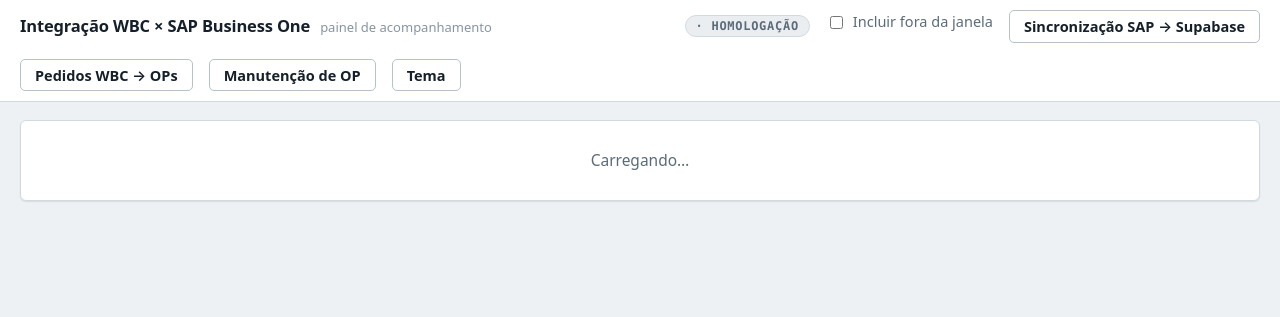
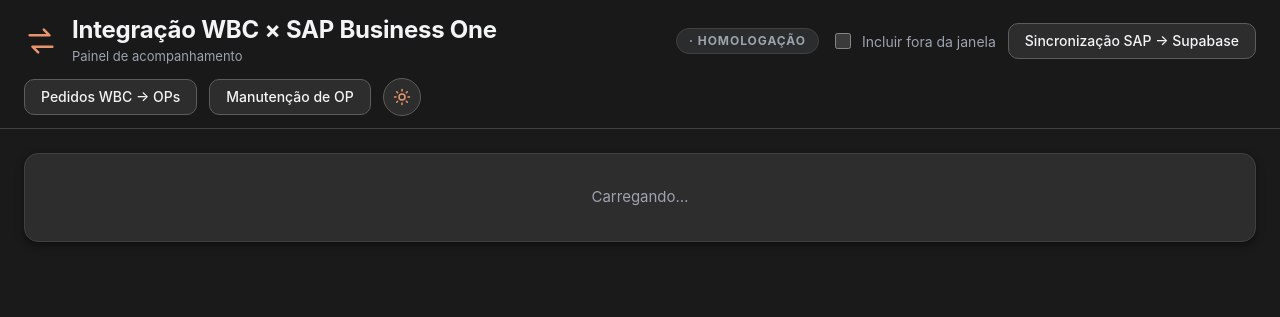
Before and after one commit to MarceloProjetos/oportunidade_wbc, a Flask app: template wbcpython/dashboard/templates/pagina.html in a window 1280 px wide. Shown: the top 317 px of the page. Run offline with Flask 3, Linux system fonts and the light colour scheme; the template is opened without the code that fills it, so the values that code supplies are empty; parts of the project's set-up code (start-up, migrations or seed data) failed here and were passed over.

Commit message:
feat(painel-wbc): visual do OrcaView e lista de oportunidades em paginas de 300
- painel.css: paleta OrcaView (escuro padrao, claro pelo botao de tema),
  cabecalho com icone + titulo + subtitulo, abas coral, cartoes raio 14 com
  titulo caps e quadradinho do acento, indicadores em grade com semaforo na
  borda esquerda, campos/botoes no padrao, tabela com cabecalho caps, zebra
  e hover coral; Situacao em pilula. Botao de tema redondo (sol/lua).
- Oportunidades: 300 linhas por vez; a ultima linha carrega as proximas ao
  aparecer na caixa da tabela (intersect root:#rolagem-oportunidades) ou no
  clique. Contagem = total; filtros viajam no pedido da pagina seguinte.
  Previa com 2.086 orcamentos falsos: 300 -> ... -> 2.086, sem repeticao.

Co-Authored-By: Claude Opus 5.5 <noreply@anthropic.com>

```diff
--- a/wbcpython/dashboard/static/painel.css
+++ b/wbcpython/dashboard/static/painel.css
@@ -6,25 +6,74 @@
  * fontes do sistema e CSS puro — inclusive as barras dos gráficos.
  */
 
+/* OrçaView look (29/09/2026): the same palette, surfaces and accent as the OrçaView
+ * pages (Usuarios.html) and the Controle de Produção screen next door — this painel is
+ * their sister screen. Dark is the DEFAULT, as in OrçaView; light is the explicit
+ * `data-tema="claro"` override chosen with the "Tema" button (kept per browser). The
+ * operating-system preference no longer decides: the house default does.
+ *
+ * Surface ladder: page < card header < card < inner surface (KPIs) < input.
+ * `--acento` fills and borders; `--acento-texto` is the accent as TEXT (lighter coral in
+ * dark, for contrast on the card). Semantic colours keep their tuned hues; their
+ * backgrounds are translucent so they sit on any surface. */
 :root {
-  color-scheme: light dark;
+  color-scheme: dark;
 
-  /* Neutros puxados para o azul-aço: o assunto é metalurgia, e um cinza
-   * exatamente neutro lê como cinza de template. */
-  --fundo: #eef1f4;
+  --fundo: #1a1a1a;
+  --painel: #2d2d2d;
+  --painel-2: #262626;
+  --superficie: #333333;
+  --campo: #3a3a3a;
+  --traco: #404040;
+  --traco-forte: #5c5c5c;
+  --tinta: #f3f4f6;
+  --tinta-fraca: #9ca3af;
+  --tinta-fraquissima: #7b8390;
+
+  --acento: #da7756;
+  --acento-texto: #e8956e;
+  --acento-fraco: rgb(218 119 86 / 14%);
+
+  --ok: #48b77f;
+  --ok-fundo: rgb(72 183 127 / 15%);
+  --atencao: #e0a82e;
+  --atencao-fundo: rgb(224 168 46 / 15%);
+  --critico: #f2726a;
+  --critico-fundo: rgb(242 114 106 / 15%);
+  --neutro: #9ca3af;
+  --neutro-fundo: rgb(156 163 175 / 14%);
+
+  /* Blue for themed log lines ("[porta-paletes] ..."): what the integration DECIDED
+   * about the line — neither warning nor error, so neither coral, amber nor red. */
+  --tema: #6aaaf2;
+  --tema-fundo: rgb(106 170 242 / 15%);
+
+  --sombra: 0 4px 10px rgb(0 0 0 / 30%), 0 1px 3px rgb(0 0 0 / 22%);
+  --raio: 12px;
+  --raio-item: 10px;
+
+  --ui: "Inter", "Segoe UI", system-ui, -apple-system, Roboto, "Helvetica Neue", Arial, sans-serif;
+  /* Monospace only where it is content: log lines, commands, console output. */
+  --mono: ui-monospace, "SFMono-Regular", "JetBrains Mono", "Cascadia Mono", Menlo, Consolas,
+    "Liberation Mono", monospace;
+}
+
+:root[data-tema="claro"] {
+  color-scheme: light;
+
+  --fundo: #eef1f5;
   --painel: #ffffff;
-  --painel-2: #f7f9fa;
-  --traco: #d2dae1;
-  --traco-forte: #b6c1cb;
-  --tinta: #16202a;
-  --tinta-fraca: #5c6b79;
-  --tinta-fraquissima: #8695a3;
-
-  /* Cobre: metal quente. Usado com parcimônia — aba ativa, foco, números
-   * focais. Não é a cor de "tudo que é importante". */
-  --acento: #b4531d;
-  --acento-fraco: #f4e4d9;
-
+  --painel-2: #f6f8fb;
+  --superficie: #f8fafc;
+  --campo: #ffffff;
+  --traco: #dce3ec;
+  --traco-forte: #b8c3d1;
+  --tinta: #1f2733;
+  --tinta-fraca: #5a6675;
+  --tinta-fraquissima: #7a8594;
+  --acento: #c45a3a;
+  --acento-texto: #c45a3a;
+  --acento-fraco: rgb(196 90 58 / 10%);
   --ok: #1c7a4c;
   --ok-fundo: #e4f3ea;
   --atencao: #92620a;
@@ -33,74 +82,9 @@
   --critico-fundo: #fbe6e4;
   --neutro: #5c6b79;
   --neutro-fundo: #eaeef1;
-
-  /* Azul-aço para as linhas de log com tema ("[porta-paletes] ..."): é o que
-   * a integração DECIDIU sobre a linha, e não é nem alerta nem erro — precisa
-   * de uma cor que não seja a do cobre, do âmbar nem do vermelho. */
   --tema: #1f5fa8;
   --tema-fundo: #e3edf9;
-
-  --sombra: 0 1px 2px rgb(22 32 42 / 6%), 0 1px 1px rgb(22 32 42 / 4%);
-  --raio: 6px;
-
-  --ui: system-ui, -apple-system, "Segoe UI", Roboto, "Helvetica Neue", Arial, sans-serif;
-  /* Monoespaçada não é enfeite: a tela inteira é número de orçamento, DocNum,
-   * valor e linha de log — coisas que se comparam na vertical. */
-  --mono: ui-monospace, "SFMono-Regular", "JetBrains Mono", "Cascadia Mono", Menlo, Consolas,
-    "Liberation Mono", monospace;
-}
-
-/* Escuro por preferência do sistema. O `:not([data-tema="claro"])` existe
- * para que a escolha explícita do operador ganhe do sistema operacional —
- * sem aninhamento de CSS, que navegador de fábrica não costuma entender. */
-@media (prefers-color-scheme: dark) {
-  :root:not([data-tema="claro"]) {
-    --fundo: #10151a;
-    --painel: #192027;
-    --painel-2: #1e262e;
-    --traco: #2b343d;
-    --traco-forte: #3c4854;
-    --tinta: #dde4eb;
-    --tinta-fraca: #93a1ae;
-    --tinta-fraquissima: #6d7c8a;
-    --acento: #e07a3d;
-    --acento-fraco: #35241a;
-    --ok: #48b77f;
-    --ok-fundo: #14291f;
-    --atencao: #d9a227;
-    --atencao-fundo: #2d2413;
-    --critico: #f2726a;
-    --critico-fundo: #2f1917;
-    --neutro: #93a1ae;
-    --neutro-fundo: #232b33;
-    --tema: #6aaaf2;
-    --tema-fundo: #17304f;
-    --sombra: 0 1px 2px rgb(0 0 0 / 35%);
-  }
-}
-
-:root[data-tema="escuro"] {
-  --fundo: #10151a;
-  --painel: #192027;
-  --painel-2: #1e262e;
-  --traco: #2b343d;
-  --traco-forte: #3c4854;
-  --tinta: #dde4eb;
-  --tinta-fraca: #93a1ae;
-  --tinta-fraquissima: #6d7c8a;
-  --acento: #e07a3d;
-  --acento-fraco: #35241a;
-  --ok: #48b77f;
-  --ok-fundo: #14291f;
-  --atencao: #d9a227;
-  --atencao-fundo: #2d2413;
-  --critico: #f2726a;
-  --critico-fundo: #2f1917;
-  --neutro: #93a1ae;
-  --neutro-fundo: #232b33;
-  --tema: #6aaaf2;
-  --tema-fundo: #17304f;
-  --sombra: 0 1px 2px rgb(0 0 0 / 35%);
+  --sombra: 0 1px 2px rgb(0 0 0 / 5%), 0 6px 20px rgb(0 0 0 / 5%);
 }
 
 * {
@@ -111,7 +95,7 @@ body {
   margin: 0;
   background: var(--fundo);
   color: var(--tinta);
-  font: 400 15.5px/1.5 var(--ui);
+  font: 400 15px/1.5 var(--ui);
   -webkit-font-smoothing: antialiased;
 }
 
@@ -125,7 +109,7 @@ h3 {
 }
 
 a {
-  color: var(--acento);
+  color: var(--acento-texto);
 }
 
 :focus-visible {
@@ -136,36 +120,51 @@ a {
 
 /* ------------------------------------------------------------------ cabeçalho */
 
+/* OrçaView topbar: coral icon, title and subtitle stacked, actions on the right; the tab
+ * row below. Sticky with a translucent page background, so the list scrolls under it. */
 .topo {
   position: sticky;
   top: 0;
   z-index: 20;
-  background: var(--painel);
+  background: color-mix(in srgb, var(--fundo) 92%, transparent);
+  backdrop-filter: blur(6px);
   border-bottom: 1px solid var(--traco);
 }
 
 .topo-linha {
   display: flex;
   align-items: center;
-  gap: 16px;
+  gap: 12px;
   flex-wrap: wrap;
-  padding: 10px 20px;
+  max-width: 1500px;
+  margin: 0 auto;
+  padding: 16px 24px 12px;
 }
 
 .marca {
   display: flex;
-  align-items: baseline;
-  gap: 10px;
+  align-items: center;
+  gap: 14px;
   margin-right: auto;
 }
 
+.marca .icone {
+  display: inline-flex;
+  color: var(--acento-texto);
+}
+
 .marca h1 {
-  font-size: 16.5px;
+  font-size: 1.5rem;
+  font-weight: 700;
+  color: var(--tinta);
+  line-height: 1.2;
 }
 
 .marca .sub {
-  font-size: 13px;
-  color: var(--tinta-fraquissima);
+  display: block;
+  margin-top: 2px;
+  font-size: 0.8125rem;
+  color: var(--tinta-fraca);
 }
 
 /* O ambiente é o fato mais perigoso da tela: em produção o ciclo cria e
@@ -175,10 +174,10 @@ a {
   display: inline-flex;
   align-items: center;
   gap: 8px;
-  padding: 4px 10px;
+  padding: 6px 12px;
   border-radius: 999px;
-  font: 600 12px/1 var(--mono);
-  letter-spacing: 0.06em;
+  font: 700 0.75rem/1 var(--ui);
+  letter-spacing: 0.08em;
   text-transform: uppercase;
   background: var(--neutro-fundo);
   color: var(--tinta-fraca);
@@ -207,8 +206,10 @@ a {
 
 .abas {
   display: flex;
-  gap: 2px;
-  padding: 0 20px;
+  gap: 4px;
+  max-width: 1500px;
+  margin: 0 auto;
+  padding: 0 24px;
   overflow-x: auto;
 }
 
@@ -237,17 +241,18 @@ a {
 /* ------------------------------------------------------------------ estrutura */
 
 main {
-  padding: 18px 20px 48px;
+  padding: 24px 24px 56px;
   max-width: 1500px;
   margin: 0 auto;
 }
 
+/* Card: background + 1px border + radius + soft shadow, no glass (OrçaView kit). */
 .bloco {
   background: var(--painel);
   border: 1px solid var(--traco);
-  border-radius: var(--raio);
+  border-radius: 14px;
   box-shadow: var(--sombra);
-  margin-bottom: 16px;
+  margin-bottom: 20px;
   overflow: hidden;
 }
 
@@ -256,49 +261,60 @@ main {
   align-items: center;
   gap: 12px;
   flex-wrap: wrap;
-  padding: 11px 14px;
+  padding: 14px 20px;
   border-bottom: 1px solid var(--traco);
   background: var(--painel-2);
 }
 
+/* Section title = small caps, muted, with the accent's little square (OrçaView kit). */
 .bloco > header h2 {
-  font-size: 14.5px;
+  display: inline-flex;
+  align-items: center;
+  gap: 10px;
+  font-size: 0.8125rem;
+  font-weight: 600;
   text-transform: uppercase;
-  letter-spacing: 0.07em;
+  letter-spacing: 0.08em;
   color: var(--tinta-fraca);
   margin-right: auto;
 }
 
+.bloco > header h2::before {
+  content: "";
+  width: 8px;
+  height: 8px;
+  border-radius: 2px;
+  background: var(--acento);
+}
+
 .corpo {
-  padding: 14px;
+  padding: 18px 20px;
 }
 
 .nota {
   color: var(--tinta-fraquissima);
-  font-size: 13px;
+  font-size: 0.8125rem;
   margin: 8px 0 0;
 }
 
 .vazio {
-  padding: 28px 14px;
+  padding: 32px 20px;
   text-align: center;
   color: var(--tinta-fraca);
 }
 
 /* --------------------------------------------------------------- indicadores */
 
+/* grid + auto-fit, not flex: no empty strip on the right (the classic complaint). */
 .faixa-kpi {
   display: grid;
-  grid-template-columns: repeat(auto-fit, minmax(140px, 1fr));
-  gap: 10px;
+  grid-template-columns: repeat(auto-fit, minmax(160px, 1fr));
+  gap: 12px;
 }
 
-/* O filete no topo do bloco carrega informação: é o semáforo do indicador.
- * Sem ele a cor teria de ir para o número, e número colorido em painel denso
- * vira decoração. */
-/* O indicador é um botão: clicar abre a lista daqueles orçamentos. Por isso
- * `text-align`, `font` e `width` explícitos — um `<button>` não herda nada
- * disso, e sem eles o número sairia centralizado e com a fonte do sistema. */
+/* The KPI is a button (it opens the list of those quotes), hence the explicit
+ * `text-align`, `font` and `width`. The 4px LEFT rule carries the traffic-light, like the
+ * OrçaView summary cards; the number itself stays neutral. */
 .kpi {
   appearance: none;
   width: 100%;
@@ -430,43 +441,70 @@ input[type="number"],
 input[type="search"],
 input[type="password"],
 select {
-  font: 400 14.5px/1 var(--ui);
+  font: 400 0.9375rem/1.2 var(--ui);
   color: var(--tinta);
-  background: var(--painel);
+  background: var(--campo);
   border: 1px solid var(--traco-forte);
-  border-radius: 5px;
-  padding: 7px 9px;
-  min-width: 150px;
+  border-radius: 9px;
+  padding: 9px 12px;
+  min-width: 160px;
+  transition: border-color 0.15s ease, box-shadow 0.15s ease;
+}
+
+input[type="text"]:focus,
+input[type="number"]:focus,
+input[type="search"]:focus,
+input[type="password"]:focus,
+select:focus {
+  outline: none;
+  border-color: var(--acento);
+  box-shadow: 0 0 0 3px var(--acento-fraco);
+}
+
+input::placeholder {
+  color: var(--tinta-fraquissima);
 }
 
 input[type="search"].largo {
-  min-width: 280px;
+  min-width: 300px;
 }
 
 .caixa {
   display: inline-flex;
   align-items: center;
-  gap: 7px;
-  font-size: 14.5px;
+  gap: 8px;
+  font-size: 0.875rem;
   color: var(--tinta-fraca);
   cursor: pointer;
-  padding-bottom: 8px;
 }
 
 .caixa input {
   accent-color: var(--acento);
+  width: 16px;
+  height: 16px;
 }
 
+/* Primary action = OrçaView relief button (coral gradient); `.discreta` = ghost button. */
 button.acao,
 a.acao {
   appearance: none;
   cursor: pointer;
-  font: 600 14.5px/1 var(--ui);
+  display: inline-flex;
+  align-items: center;
+  gap: 8px;
+  font: 600 0.875rem/1 var(--ui);
   color: #fff;
-  background: var(--acento);
-  border: 1px solid transparent;
-  border-radius: 5px;
-  padding: 8px 14px;
+  background: linear-gradient(to bottom, #e08060, #c45a3a);
+  border: 1px solid #b04e30;
+  border-radius: var(--raio-item);
+  padding: 10px 16px;
+  box-shadow: 0 1px 3px rgb(0 0 0 / 15%), inset 0 1px 0 rgb(255 255 255 / 18%);
+  transition: background 0.15s ease, border-color 0.15s ease, box-shadow 0.15s ease, color 0.15s ease;
+}
+
+button.acao:hover,
+a.acao:hover {
+  background: linear-gradient(to bottom, #e8956e, #da7756);
 }
 
 button.acao.discreta,
@@ -474,16 +512,38 @@ a.acao.discreta {
   background: var(--painel);
   color: var(--tinta);
   border-color: var(--traco-forte);
+  box-shadow: none;
+  font-weight: 500;
 }
 
-button.acao:hover,
-a.acao:hover {
-  filter: brightness(1.06);
+button.acao.discreta:hover,
+a.acao.discreta:hover {
+  color: var(--acento-texto);
+  border-color: var(--acento);
+  background: var(--acento-fraco);
 }
 
 a.acao {
-  display: inline-block;
   text-decoration: none;
+}
+
+/* Round icon button for the theme, as in OrçaView; shows the theme it switches TO. */
+button.acao.tema {
+  width: 38px;
+  height: 38px;
+  padding: 0;
+  justify-content: center;
+  border-radius: 50%;
+  color: var(--acento-texto);
+}
+
+button.acao.tema .ir-escuro,
+:root[data-tema="claro"] button.acao.tema .ir-claro {
+  display: none;
+}
+
+:root[data-tema="claro"] button.acao.tema .ir-escuro {
+  display: inline;
 }
 
 .sair {
--- a/wbcpython/dashboard/templates/pagina.html
+++ b/wbcpython/dashboard/templates/pagina.html
@@ -4,7 +4,7 @@
     <meta charset="utf-8" />
     <meta name="viewport" content="width=device-width, initial-scale=1" />
     <title>Integração WBC × SAP</title>
-    <link rel="stylesheet" href="/static/painel.css?v=20260915" />
+    <link rel="stylesheet" href="/static/painel.css?v=20260929" />
     <script src="/static/htmx.min.js" defer></script>
   </head>
   <body>
@@ -23,8 +23,11 @@
     <div class="topo">
       <div class="topo-linha">
         <div class="marca">
-          <h1>Integração WBC × SAP Business One</h1>
-          <span class="sub">painel de acompanhamento</span>
+          <span class="icone" aria-hidden="true"><svg width="34" height="34" viewBox="0 0 24 24" fill="none" stroke="currentColor" stroke-width="1.8" stroke-linecap="round" stroke-linejoin="round"><path d="M4 8h14l-4-4"/><path d="M20 16H6l4 4"/></svg></span>
+          <div>
+            <h1>Integração WBC × SAP Business One</h1>
+            <span class="sub">Painel de acompanhamento</span>
+          </div>
         </div>
 
         <span class="ambiente {{ 'producao' if producao else '' }}">
@@ -64,8 +67,15 @@
           Manutenção de OP
         </a>
 
-        <button class="acao discreta" type="button" onclick="alternarTema()" title="Alternar claro/escuro">
-          Tema
+        {# Theme toggle as the OrçaView round icon button: sun in dark (go light), moon in light. #}
+        <button class="acao discreta tema" type="button" onclick="alternarTema()"
+                title="Alternar tema (claro/escuro)" aria-label="Alternar tema claro/escuro">
+          <svg class="ir-claro" width="18" height="18" viewBox="0 0 24 24" fill="none" stroke="currentColor"
+               stroke-width="2" stroke-linecap="round" aria-hidden="true"><circle cx="12" cy="12" r="4"/>
+            <path d="M12 2v2M12 20v2M4.9 4.9l1.4 1.4M17.7 17.7l1.4 1.4M2 12h2M20 12h2M4.9 19.1l1.4-1.4M17.7 6.3l1.4-1.4"/></svg>
+          <svg class="ir-escuro" width="18" height="18" viewBox="0 0 24 24" fill="none" stroke="currentColor"
+               stroke-width="2" stroke-linecap="round" stroke-linejoin="round" aria-hidden="true">
+            <path d="M21 12.8A9 9 0 1 1 11.2 3a7 7 0 0 0 9.8 9.8z"/></svg>
         </button>
 
         {% if exige_chave %}
@@ -122,9 +132,10 @@
       function aplicarTema(t) {
         document.documentElement.setAttribute("data-tema", t || "");
       }
+      // Dark is the default since 29/09/2026 (OrçaView): no attribute = dark.
       function alternarTema() {
-        var atual = document.documentElement.getAttribute("data-tema");
-        var novo = atual === "escuro" ? "claro" : "escuro";
+        var atual = document.documentElement.getAttribute("data-tema") === "claro" ? "claro" : "escuro";
+        var novo = atual === "claro" ? "escuro" : "claro";
         aplicarTema(novo);
         try { localStorage.setItem("wbc-tema", novo); } catch (e) { /* segue no do sistema */ }
       }
```
Also changed, not shown: other parts of wbcpython/dashboard/static/painel.css (+121 -53 lines), tests/wbc/dashboard/test_web.py (+55 -0 lines), wbcpython/dashboard/templates/_oportunidades.html (+3 -25 lines), wbcpython/dashboard/templates/_oportunidades_linhas.html (added, +51 -0 lines), wbcpython/dashboard/templates/entrar.html (+6 -3 lines), wbcpython/dashboard/web.py (+43 -2 lines), CHANGELOG.md.
